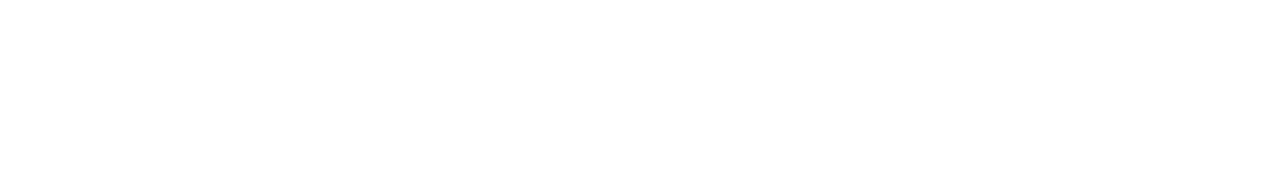
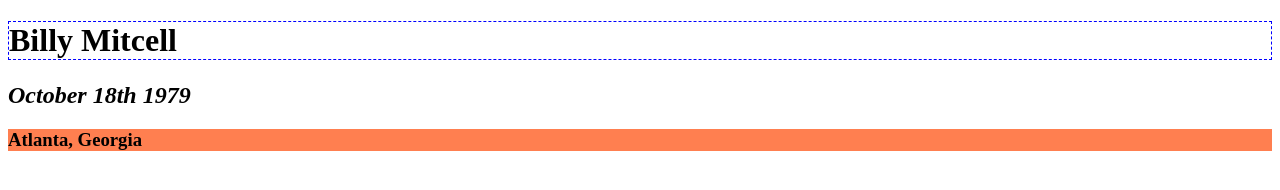
Before and after one commit to wemitchell3/le-about-me, a plain HTML site: page index.html in a window 1280 px wide. Drawn offline with Linux system fonts and the light colour scheme.

Commit message:
Uploading correction to title and adjustments to h3 background color in css

```diff
--- a/index.html
+++ b/index.html
@@ -0,0 +1,21 @@
+<!DOCTYPE html>
+<html>
+<head>
+    <meta charset="utf-8">
+    <meta http-equiv="X-UA-Compatible" content="IE=edge">
+    <title>About Me</title>
+    <meta name="viewport" content="width=device-width, initial-scale=1">
+    <link rel="stylesheet" type="text/css" media="screen" href="main.css">
+</head>
+<body>
+    <h1>
+        Billy Mitcell
+    </h1>
+    <h2>
+        October 18th 1979
+    </h2>
+    <h3>
+        Atlanta, Georgia
+    </h3>
+</body>
+</html>
--- a/main.css
+++ b/main.css
@@ -7,5 +7,5 @@ h2 {
     font-style: italic;
 }
 h3 {
-    background-color: orange;
+    background-color: #FF7F50;
 }
```
